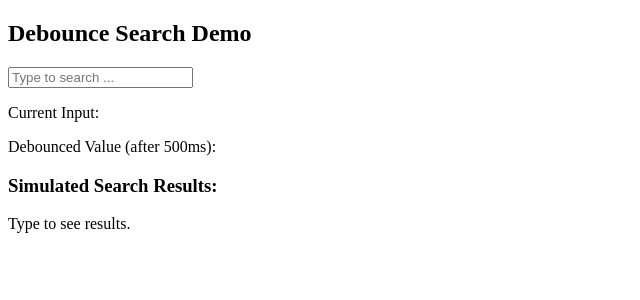
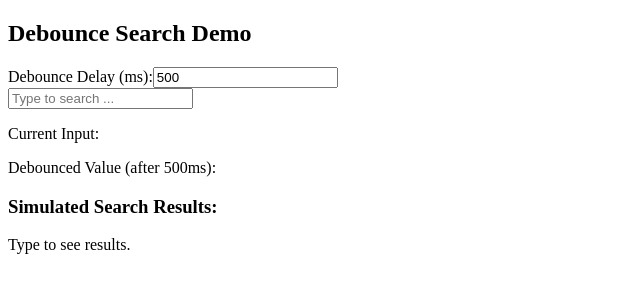
Before and after one commit to acpalacios3/custom-hooks, a React (Vite) app: page / in a window 1280 px wide. Shown: the top 300 px of the page, without its empty margins (0-640 px from the left). Built offline with nearby package versions, Linux system fonts and the light colour scheme.

Commit message:
Selection of Debounce Delay

```diff
--- a/src/App.jsx
+++ b/src/App.jsx
@@ -6,7 +6,7 @@ function App() {
   return (
     <main>
       {/* <PaginationDemo /> */}
-      <DebounceSearchDemo/>
+      <DebounceSearchDemo />
 
     </main>
   );
--- a/src/components/DebounceSearchDemo.jsx
+++ b/src/components/DebounceSearchDemo.jsx
@@ -5,7 +5,9 @@ function DebounceSearchDemo() {
 
     const [text, setText] = useState("");
 
-    const debouncedText = useDebounce(text, 500);
+    const [delay, setDelay] = useState(500);
+
+    const debouncedText = useDebounce(text, delay);
 
     // runs when debouncedText changes and simulates a search by showing the value in the console.
     useEffect(() => {
@@ -21,6 +23,20 @@ function DebounceSearchDemo() {
         <div>
             <h2>Debounce Search Demo</h2>
 
+            <label>
+                Debounce Delay (ms):
+
+                <input
+                    type="number"
+                    min="0"
+                    step="100"
+                    value={delay}
+                    onChange={(e) => setDelay(Math.max(0, Number(e.target.value)))}
+                />
+            </label>
+
+            <div>
+
                 <input
                     type="text"
                     value={text}
@@ -30,7 +46,8 @@ function DebounceSearchDemo() {
 
                 <p>Current Input: {text}</p>
 
-            <p>Debounced Value (after 500ms): {debouncedText}</p>
+                <p>Debounced Value (after {delay}ms): {debouncedText}</p>
+            </div>
             <h3>Simulated Search Results:</h3>
 
             <p>Type to see results.</p>
```
Also changed, not shown: src/hooks/useDebounce.js (+7 -7 lines). Lines whose indentation alone changed are shown as unchanged.
